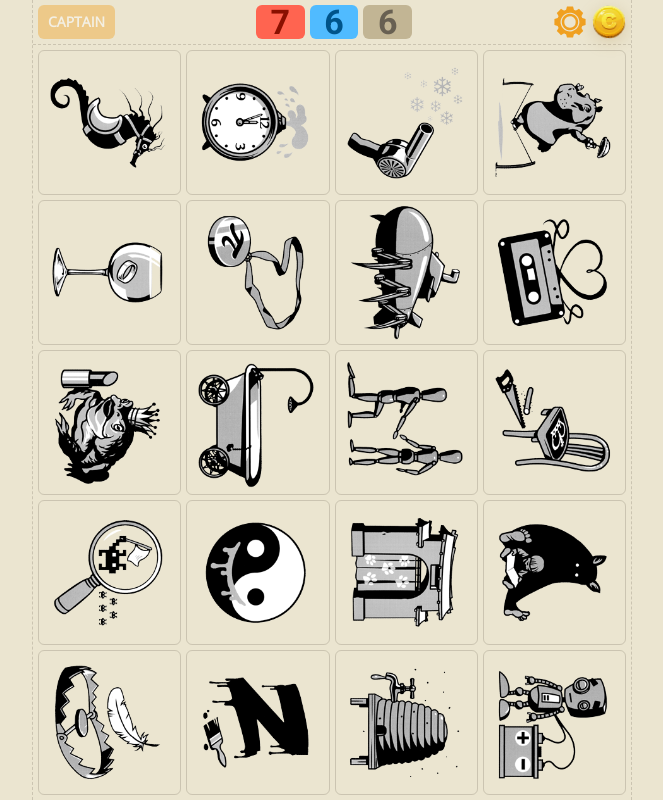
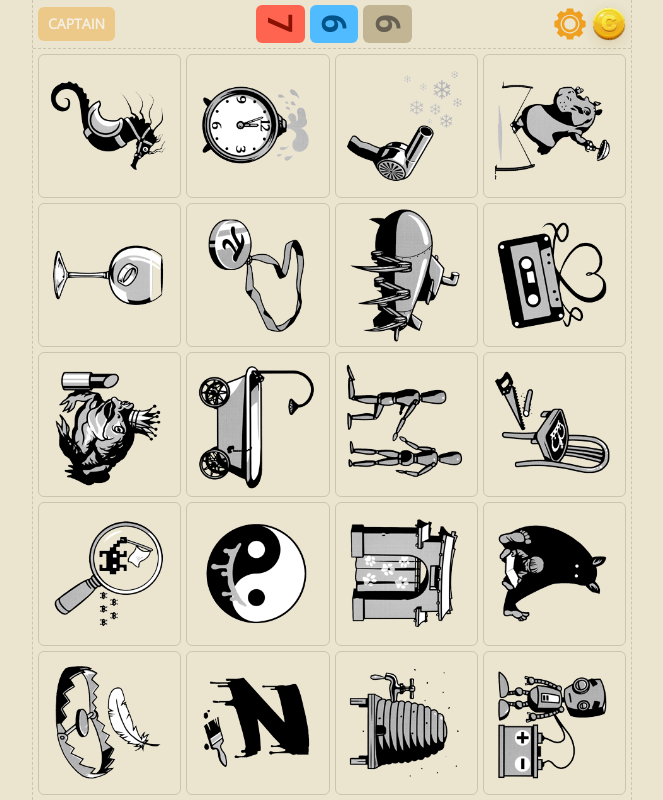
Before and after one commit to cyberqostya/codenames, a Vue app: page / in a window 1280 px wide. Shown: the whole page, without its empty margins (308-971 px from the left). Built offline with nearby package versions, Linux system fonts and the light colour scheme.

Commit message:
countdown capitans mode

```diff
--- a/src/App.vue
+++ b/src/App.vue
@@ -2,6 +2,7 @@
 import Header from "@c/Header.vue";
 import Settings from "@c/Settings.vue";
 import BoardOrientationGuard from "@c/BoardOrientationGuard.vue";
+import CapitansCountdown from "@c/CapitansCountdown.vue";
 import { useMainStore } from "./stores/mainStore";
 import Board from "@c/Board.vue";
 
@@ -18,6 +19,8 @@ mainStore.createBoards();
     </BoardOrientationGuard>
 
     <Settings v-if="mainStore.isSettingsOpened" />
+
+    <CapitansCountdown />
   </main>
 </template>
 
--- a/src/components/Button.vue
+++ b/src/components/Button.vue
@@ -21,7 +21,7 @@ const colors = {
 
 <template>
   <component
-    :class="['button', color, icon && 'icon']"
+    :class="['button', color]"
     :is="href ? 'a' : 'button'"
     :href="href"
     :target="href && '_blank'"
--- /dev/null
+++ b/src/components/CapitansCountdown.vue
@@ -0,0 +1,70 @@
+<script setup>
+import { computed } from "vue";
+import { useMainStore } from "@/stores/mainStore";
+
+const mainStore = useMainStore();
+const stepDuration = computed(() => mainStore.CAPITANS_MODE_COUNTDOWN_MS / 3);
+</script>
+
+<template>
+  <div
+    v-if="mainStore.isCapitansModeCountdown"
+    class="countdown"
+    @click="mainStore.toggleCapitansMode"
+  >
+    <span
+      :key="mainStore.capitansModeCountdownValue"
+      class="countdown__number"
+      :style="{ '--step-duration': `${stepDuration}ms` }"
+    >
+      {{ mainStore.capitansModeCountdownValue }}
+    </span>
+  </div>
+</template>
+
+<style lang="scss" scoped>
+.countdown {
+  position: fixed;
+  inset: 0;
+  z-index: 100;
+  display: grid;
+  place-items: center;
+  perspective: 700px;
+  background: rgba($color-black, 0.3);
+}
+
+.countdown__number {
+  color: white;
+  font-family: roboto;
+  font-size: clamp(120px, 42vw, 280px);
+  font-weight: 600;
+  line-height: 1;
+  text-shadow: 0 18px 45px rgba($color-black, 0.28);
+  animation: countdownDrop var(--step-duration)
+    cubic-bezier(0.18, 0.86, 0.32, 1) both;
+  transform-origin: center;
+  pointer-events: none;
+
+  rotate: 90deg;
+}
+
+@keyframes countdownDrop {
+  0% {
+    opacity: 0;
+    transform: translateZ(420px) scale(2.2);
+    filter: blur(8px);
+  }
+
+  32% {
+    opacity: 1;
+    transform: translateZ(0) scale(1);
+    filter: blur(0);
+  }
+
+  100% {
+    opacity: 0;
+    transform: translateZ(-220px) scale(0.58);
+    filter: blur(2px);
+  }
+}
+</style>
--- a/src/components/Header.vue
+++ b/src/components/Header.vue
@@ -23,7 +23,7 @@ const counters = computed(() => {
     <Button
       color="gold"
       @click="mainStore.toggleCapitansMode"
-      :class="!mainStore.isCapitansMode && 'disabled'"
+      :class="['captain', !mainStore.isCapitansMode && 'disabled']"
     >
       Captain
     </Button>
@@ -34,7 +34,9 @@ const counters = computed(() => {
         v-for="color in mainStore.teamNames"
         :key="color"
       >
-        {{ counters[color] }}
+        <span>
+          {{ counters[color] }}
+        </span>
       </p>
     </div>
 
@@ -61,26 +63,32 @@ const counters = computed(() => {
 }
 
 .counters {
+  margin: auto;
   display: flex;
-  align-items: center;
   justify-content: center;
+  height: 38px;
   gap: 5px;
-
-  margin: auto;
 }
 
 .counter {
+  font-size: 34px;
   width: 2.5ch;
+  height: 100%;
   line-height: 1;
   border-radius: 6px;
 
   font-family: roboto;
   font-weight: 600;
-  font-size: 34px;
 
   display: flex;
   align-items: center;
   justify-content: center;
+
+  span {
+    rotate: 90deg;
+    letter-spacing: -0.15em;
+    margin-top: -0.2em;
+  }
 }
 
 .settings {
--- a/src/stores/mainStore.js
+++ b/src/stores/mainStore.js
@@ -5,6 +5,13 @@ import {
   wordsCards,
 } from "@/content/resources";
 import shuffle from "@/utils/shuffle";
+
+let capitansCountdownTimeouts = [];
+
+function clearCapitansCountdownTimeouts() {
+  capitansCountdownTimeouts.forEach((timeout) => clearTimeout(timeout));
+  capitansCountdownTimeouts = [];
+}
 
 export const useMainStore = defineStore("mainStore", {
   state: () => ({
@@ -44,6 +51,9 @@ export const useMainStore = defineStore("mainStore", {
     ],
 
     isCapitansMode: false,
+    isCapitansModeCountdown: false,
+    capitansModeCountdownValue: null,
+    CAPITANS_MODE_COUNTDOWN_MS: 1200,
     isChangeCapitansMap: false,
     isReshuffleCards: false,
   }),
@@ -136,10 +146,50 @@ export const useMainStore = defineStore("mainStore", {
     },
 
     toggleCapitansMode() {
-      this.isCapitansMode = !this.isCapitansMode;
+      if (this.isCapitansMode || this.isCapitansModeCountdown) {
+        this.closeCapitansMode();
+        return;
+      }
+
+      this.startCapitansModeCountdown();
     },
+
+    startCapitansModeCountdown() {
+      clearCapitansCountdownTimeouts();
+
+      const countdownNumbers = [3, 2, 1];
+      const stepDuration =
+        this.CAPITANS_MODE_COUNTDOWN_MS / countdownNumbers.length;
+
+      this.isCapitansModeCountdown = true;
+      this.capitansModeCountdownValue = countdownNumbers[0];
+
+      countdownNumbers.slice(1).forEach((number, index) => {
+        capitansCountdownTimeouts.push(
+          setTimeout(
+            () => {
+              this.capitansModeCountdownValue = number;
+            },
+            stepDuration * (index + 1),
+          ),
+        );
+      });
+
+      capitansCountdownTimeouts.push(
+        setTimeout(() => {
+          this.isCapitansModeCountdown = false;
+          this.capitansModeCountdownValue = null;
+          this.isCapitansMode = true;
+          clearCapitansCountdownTimeouts();
+        }, this.CAPITANS_MODE_COUNTDOWN_MS),
+      );
+    },
+
     closeCapitansMode() {
+      clearCapitansCountdownTimeouts();
       this.isCapitansMode = false;
+      this.isCapitansModeCountdown = false;
+      this.capitansModeCountdownValue = null;
     },
 
     toggleIsChangeCapitansMap() {
```
